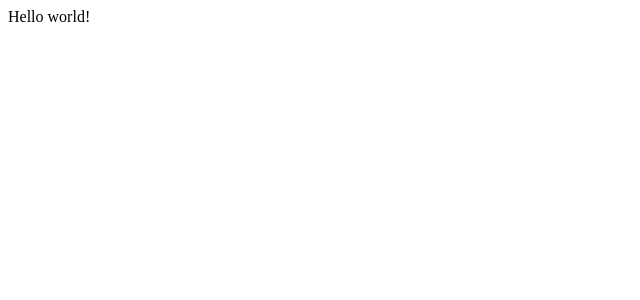
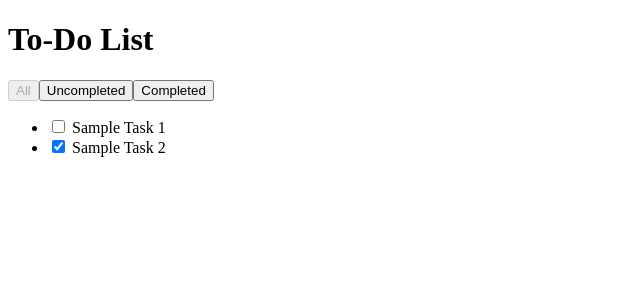
Before and after one commit to billonline33/copilotai, a Next.js app in the folder src/: page / in a window 1280 px wide. Shown: the top 300 px of the page, without its empty margins (0-640 px from the left). Built offline with nearby package versions, Linux system fonts and the light colour scheme; data requests are answered from the project's data file.

Commit message:
Update page.tsx

```diff
--- a/src/src/app/page.tsx
+++ b/src/src/app/page.tsx
@@ -1,7 +1,42 @@
-export default function Home() {
+interface Todo {
+  id: number;
+  title: string;
+  completed: boolean;
+}
+
+type Filter = "all" | "completed" | "uncompleted";
+
+async function getTodos(): Promise<Todo[]> {
+  const res = await fetch("http://localhost:3001/todos", { cache: "no-store" });
+  if (!res.ok) throw new Error("Failed to fetch todos");
+  return res.json();
+}
+
+export default async function Home({ searchParams }: { searchParams?: { filter?: Filter } }) {
+  const todos = await getTodos();
+  const filter = searchParams?.filter || "all";
+  const filteredTodos = todos.filter((todo) => {
+    if (filter === "all") return true;
+    if (filter === "completed") return todo.completed;
+    if (filter === "uncompleted") return !todo.completed;
+    return true;
+  });
+
   return (
     <main>
-      <div>Hello world!</div>
+      <h1>To-Do List</h1>
+      <nav style={{ marginBottom: 16 }}>
+        <a href="?filter=all"><button disabled={filter === "all"}>All</button></a>
+        <a href="?filter=uncompleted"><button disabled={filter === "uncompleted"}>Uncompleted</button></a>
+        <a href="?filter=completed"><button disabled={filter === "completed"}>Completed</button></a>
+      </nav>
+      <ul>
+        {filteredTodos.map((todo) => (
+          <li key={todo.id}>
+            <input type="checkbox" checked={todo.completed} readOnly /> {todo.title}
+          </li>
+        ))}
+      </ul>
     </main>
   );
 }
```
